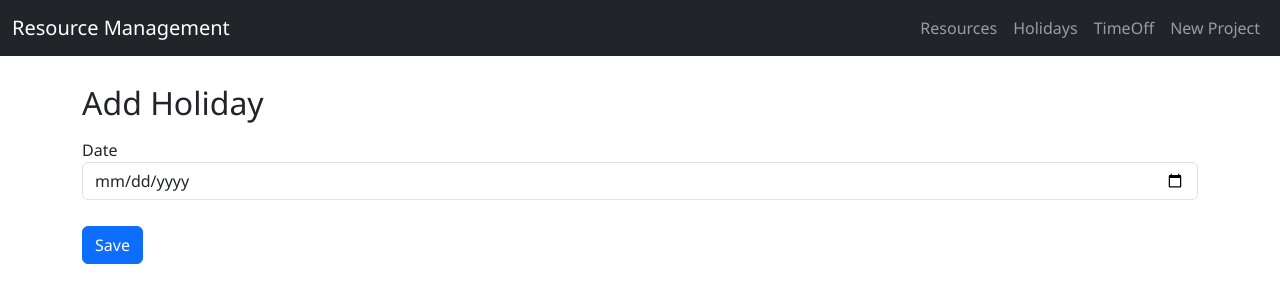
After one commit to sachinsonipa/resource_scheduler, a Flask app: page /add_holiday in a window 1280 px wide. The commit adds this page. Shown: the top 303 px of the page. Run offline with Flask 2, Linux system fonts and the light colour scheme.

Commit message:
Add holidays management and work item editing

```diff
--- a/app.py
+++ b/app.py
@@ -37,7 +37,8 @@ def ensure_files():
         df_wi = pd.DataFrame(columns=[
             'WorkId', 'ProjectName', 'Estimate',
             'ProjStart', 'ProjEnd',
-            'AssignedResource', 'AssignDatetime', 'Status'
+            'AssignedResource', 'AssignDatetime', 'Status',
+            'RemainingHours'
         ])
         df_wi.to_excel(WORKITEM_FILE, index=False)
 
@@ -128,11 +129,14 @@ def load_holidays():
 
 def load_workitems():
     """Read the WorkItem file with proper datetime parsing."""
-    return pd.read_excel(
+    df = pd.read_excel(
         WORKITEM_FILE,
         parse_dates=['ProjStart', 'ProjEnd', 'AssignDatetime'],
         dtype={'AssignedResource': str}
     )
+    if 'RemainingHours' not in df.columns:
+        df['RemainingHours'] = df['Estimate']
+    return df
 
 def save_resources(df_res, df_timeoff, df_hol):
     """Overwrite the ResourceSheet.xlsx with updated sheets."""
@@ -176,10 +180,10 @@ def assess_status(avail, required):
     - Insufficient otherwise
     """
     if avail >= required:
-        return 'Available'
+        return 'OnTrack'
     if avail >= required * 0.7:
-        return 'At Risk'
-    return 'Insufficient'
+        return 'AtRisk'
+    return 'OffTrack'
 
 # Initialize files on startup
 ensure_files()
@@ -217,6 +221,34 @@ def add_resource():
 def view_holidays():
     hols = load_holidays()
     return render_template('holidays.html', holidays=hols)
+
+
+@app.route('/add_holiday', methods=['GET', 'POST'])
+def add_holiday():
+    df_res = load_resources()
+    df_timeoff = load_timeoff()
+    df_hol = pd.DataFrame({'HolidayDate': load_holidays()})
+
+    if request.method == 'POST':
+        date = request.form['holiday_date']
+        try:
+            hol_date = datetime.fromisoformat(date).date()
+        except Exception:
+            flash('Invalid date format.', 'error')
+            return redirect(url_for('add_holiday'))
+
+        if hol_date in df_hol['HolidayDate'].tolist():
+            flash('Holiday already exists.', 'warning')
+        else:
+            df_hol = pd.concat([
+                df_hol,
+                pd.DataFrame([{'HolidayDate': hol_date}])
+            ], ignore_index=True)
+            save_resources(df_res, df_timeoff, df_hol)
+            flash(f'Holiday {hol_date} added.', 'success')
+        return redirect(url_for('view_holidays'))
+
+    return render_template('add_holiday.html')
 
 
 @app.route('/project', methods=['GET','POST'])
@@ -264,7 +296,8 @@ def project_form():
             statuses=statuses
         )
 
-    return render_template('project_form.html')
+    today = datetime.today().date().isoformat()
+    return render_template('project_form.html', today=today)
 
 @app.route('/assign', methods=['POST'])
 def assign():
@@ -287,13 +320,46 @@ def assign():
         'ProjEnd':          proj_end,
         'AssignedResource': rid,
         'AssignDatetime':   assign_dt,
-        'Status':           status
+        'Status':           status,
+        'RemainingHours':   estimate
     }
 
     df_wi = pd.concat([df_wi, pd.DataFrame([new])], ignore_index=True)
     save_workitems(df_wi)
     flash(f"Assigned {rid} to {name}.", 'success')
     return redirect(url_for('view_workitems'))
+
+
+@app.route('/edit_workitem/<int:work_id>', methods=['GET', 'POST'])
+def edit_workitem(work_id):
+    df_wi = load_workitems()
+    if work_id not in df_wi['WorkId'].values:
+        flash('WorkItem not found.', 'error')
+        return redirect(url_for('view_workitems'))
+
+    idx = df_wi.index[df_wi['WorkId'] == work_id][0]
+    row = df_wi.loc[idx]
+
+    if request.method == 'POST':
+        try:
+            remaining = float(request.form['remaining_hours'])
+        except ValueError:
+            flash('Remaining hours must be a number.', 'error')
+            return redirect(url_for('edit_workitem', work_id=work_id))
+
+        df_wi.at[idx, 'RemainingHours'] = remaining
+
+        df_res = load_resources()
+        avail = available_hours(
+            row['AssignedResource'], datetime.now(), row['ProjEnd'], df_res
+        )
+        df_wi.at[idx, 'Status'] = assess_status(avail, remaining)
+
+        save_workitems(df_wi)
+        flash('WorkItem updated.', 'success')
+        return redirect(url_for('view_workitems'))
+
+    return render_template('edit_workitem.html', item=row)
 
 @app.route('/workitems')
 def view_workitems():
@@ -325,9 +391,17 @@ def view_workitems():
     elif sort_key == 'resource':
         df = df.sort_values('ResourceName')
 
+    # compute status based on remaining hours and availability
+    df_res_all = load_resources()
+    def _calc_status(row):
+        avail = available_hours(row['AssignedResource'], datetime.now(), row['ProjEnd'], df_res_all)
+        return assess_status(avail, row['RemainingHours'])
+
+    df['Status'] = df.apply(_calc_status, axis=1)
+
     # format dates for display
-    df['ProjStart']      = df['ProjStart'].dt.strftime('%Y-%m-%d %H:%M')
-    df['ProjEnd']        = df['ProjEnd'].dt.strftime('%Y-%m-%d %H:%M')
+    df['ProjStart']      = df['ProjStart'].dt.strftime('%Y-%m-%d')
+    df['ProjEnd']        = df['ProjEnd'].dt.strftime('%Y-%m-%d')
     df['AssignDatetime'] = df['AssignDatetime'].dt.strftime('%Y-%m-%d %H:%M')
 
     resources = df_res.to_dict('records')
--- /dev/null
+++ b/templates/add_holiday.html
@@ -0,0 +1,12 @@
+{% extends 'base.html' %}
+{% block content %}
+<h2>Add Holiday</h2>
+<form method="post" class="mt-3">
+  <div class="mb-3">
+    <label class="form-label">Date
+      <input name="holiday_date" type="date" class="form-control" required>
+    </label>
+  </div>
+  <button type="submit" class="btn btn-primary">Save</button>
+</form>
+{% endblock %}
--- a/templates/base.html
+++ b/templates/base.html
@@ -16,7 +16,6 @@
           <li class="nav-item"><a class="nav-link" href="{{ url_for('view_holidays') }}">Holidays</a></li>
           <li class="nav-item"><a class="nav-link" href="{{ url_for('view_timeoff') }}">TimeOff</a></li>
           <li class="nav-item"><a class="nav-link" href="{{ url_for('project_form') }}">New Project</a></li>
-          <li class="nav-item"><a class="nav-link" href="{{ url_for('view_workitems') }}">WorkItems</a></li>
         </ul>
       </div>
     </div>
--- a/templates/holidays.html
+++ b/templates/holidays.html
@@ -1,6 +1,7 @@
 {% extends 'base.html' %}
 {% block content %}
 <h2>Holidays</h2>
+<a class="btn btn-primary mb-3" href="{{ url_for('add_holiday') }}">Add Holiday</a>
 <ul class="list-group mt-3">
   {% for d in holidays %}
     <li class="list-group-item">{{ d }}</li>
--- a/templates/workitems.html
+++ b/templates/workitems.html
@@ -1,6 +1,5 @@
 {% extends 'base.html' %}
 {% block content %}
-<h2>WorkItems</h2>
 
 <form method="get" class="row g-2 mb-3">
   <div class="col-sm-4">
@@ -31,7 +30,7 @@
   <tr>
     <th>ID</th><th>Project</th><th>Est</th>
     <th>Start</th><th>End</th>
-    <th>Resource</th><th>Assigned At</th><th>Status</th>
+    <th>Resource</th><th>Assigned At</th><th>Remaining</th><th>Status</th><th></th>
   </tr>
   {% for w in workitems %}
   <tr>
@@ -42,7 +41,9 @@
     <td>{{ w.ProjEnd }}</td>
     <td>{{ w.ResourceName or w.AssignedResource }}</td>
     <td>{{ w.AssignDatetime }}</td>
+    <td>{{ w.RemainingHours }}</td>
     <td>{{ w.Status }}</td>
+    <td><a class="btn btn-sm btn-secondary" href="{{ url_for('edit_workitem', work_id=w.WorkId) }}">Edit</a></td>
   </tr>
   {% endfor %}
 </table>
```
Also changed, not shown: templates/edit_workitem.html (added, +12 -0 lines), templates/project_form.html (+4 -4 lines).
